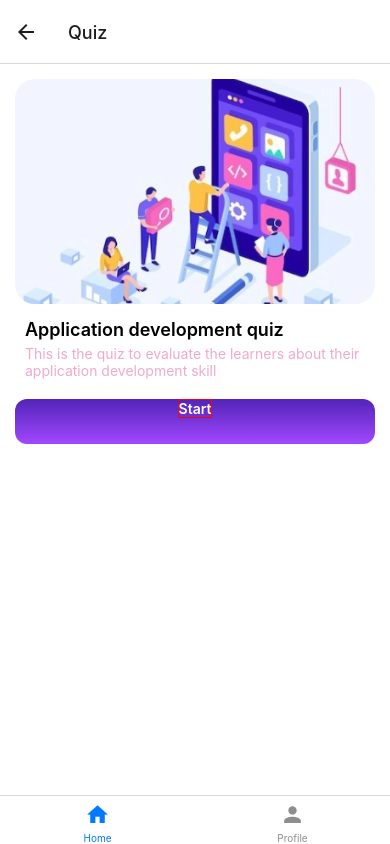
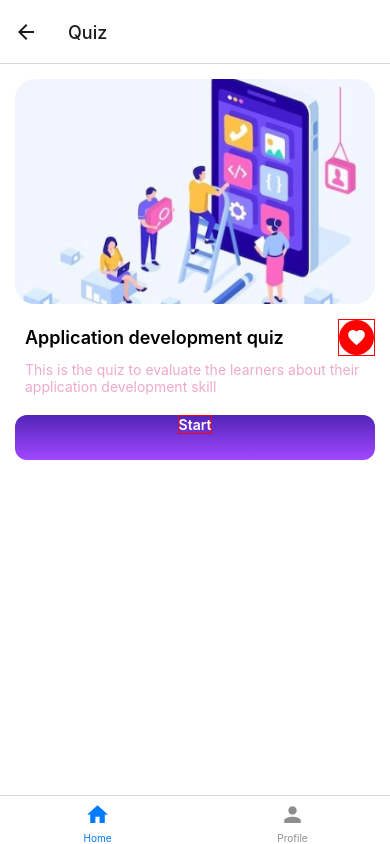
Before and after one commit to SanfetCoder/quiz-app, a React Native app: screen / in a window 390 px wide. Both pictures are taken after a click on the element 77 px from the left and 226 px from the top of the page. Built offline with nearby package versions, Linux system fonts and the light colour scheme.

Commit message:
Create <FavButton />

```diff
--- /dev/null
+++ b/components/FavButton.js
@@ -0,0 +1,28 @@
+import React from 'react'
+import { TouchableNativeFeedback, View } from 'react-native'
+import MaterialCommunityIcons from 'react-native-vector-icons/MaterialCommunityIcons';
+const FavButton = () => {
+  return (
+    <TouchableNativeFeedback>
+      <View
+        style={{
+          backgroundColor : 'red',
+          height : 35,
+          width : 35,
+          display : 'flex',
+          flexDirection : 'row',
+          alignItems : 'center',
+          justifyContent : 'center',
+          borderRadius : 50
+        }}>
+        <MaterialCommunityIcons
+          style={{
+          color : 'white'
+          }}
+          size={20} name="heart"/>
+      </View>
+    </TouchableNativeFeedback>
+  )
+}
+
+export default FavButton
--- a/screens/Profile.js
+++ b/screens/Profile.js
@@ -30,7 +30,7 @@ const ProfileMain = () => {
 
 const SignOutButton = () => {
   return (
-    <TouchableNativeFeedback>
+    <TouchableNativeFeedback onPress={()=>alert("Sign Out")}>
       <View
         style={{
           width : '100%',
@@ -101,6 +101,7 @@ const styles = StyleSheet.create({
   header : {
     color : '#B4B4B4',
     width: 'auto',
+    fontWeight : '600'
   },
   activityContainer : {
     width : "100%",
--- a/screens/home/QuizDetail.js
+++ b/screens/home/QuizDetail.js
@@ -1,8 +1,9 @@
 import React, { useContext } from 'react'
-import { Image, StyleSheet, Text, View, Button, TouchableOpacity, TouchableNativeFeedback } from 'react-native'
+import { Image, StyleSheet, Text, View, TouchableNativeFeedback } from 'react-native'
 import { HomeContext } from '../../context/HomeProvider'
 import { fetchQuizByName } from '../../models/quiz';
 import { LinearGradient } from 'expo-linear-gradient';
+import FavButton from '../../components/FavButton';
 
 const QuizDetail = () => {
   const {selectedQuiz} = useContext(HomeContext);
@@ -17,7 +18,7 @@ const QuizDetail = () => {
         }}
         source={fetchedQuiz.image}
         />
-      <Text style={styles.title}>{fetchedQuiz.title} quiz</Text>
+      <Header />
       <Text style={styles.description}>{fetchedQuiz.description}</Text>
       <LinearGradient
         colors={['#5224B7','#A248FF']}
@@ -38,6 +39,25 @@ const QuizDetail = () => {
   )
 }
 
+const Header = () => {
+  const {selectedQuiz} = useContext(HomeContext)
+  const fetchedQuiz = fetchQuizByName(selectedQuiz)
+  return (
+    <View
+      style={{
+        display : 'flex',
+        flexDirection : 'row',
+        alignItems : 'center',
+        justifyContent : 'space-between',
+        width : '100%',
+        marginTop : 15
+      }}>
+      <Text style={styles.title}>{fetchedQuiz.title} quiz</Text>
+      <FavButton />
+    </View>
+  )
+}
+
 const styles = StyleSheet.create({
   container : {
     width : '100%',
@@ -52,7 +72,6 @@ const styles = StyleSheet.create({
   title : {
     fontSize : 18,
     fontWeight : '600',
-    marginTop : 15,
     marginLeft : 10
   },
   description : {
```
